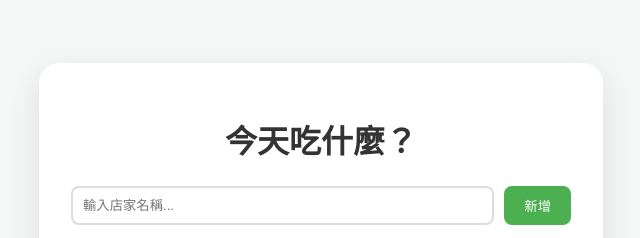
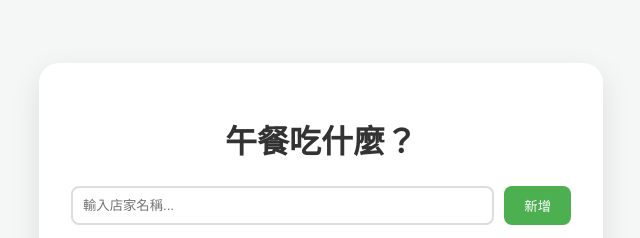
Before and after one commit to 3333sammi-source/lunch, a plain HTML site: page index.html in a window 1280 px wide. Shown: the top 238 px of the page, 319-959 px from the left. Drawn offline with Linux system fonts and the light colour scheme.

Commit message:
Update index.html

```diff
--- a/index.html
+++ b/index.html
@@ -3,12 +3,12 @@
 <head>
     <meta charset="UTF-8">
     <meta name="viewport" content="width=device-width, initial-scale=1.0">
-    <title>午餐決定器 - 轉動你的味蕾</title>
+    <title>吃什麼吃什麼</title>
     <link rel="stylesheet" href="style.css">
 </head>
 <body>
     <div class="container">
-        <h1>今天吃什麼？</h1>
+        <h1>午餐吃什麼？</h1>
 
         <div class="input-section">
             <input type="text" id="storeInput" placeholder="輸入店家名稱...">
```
